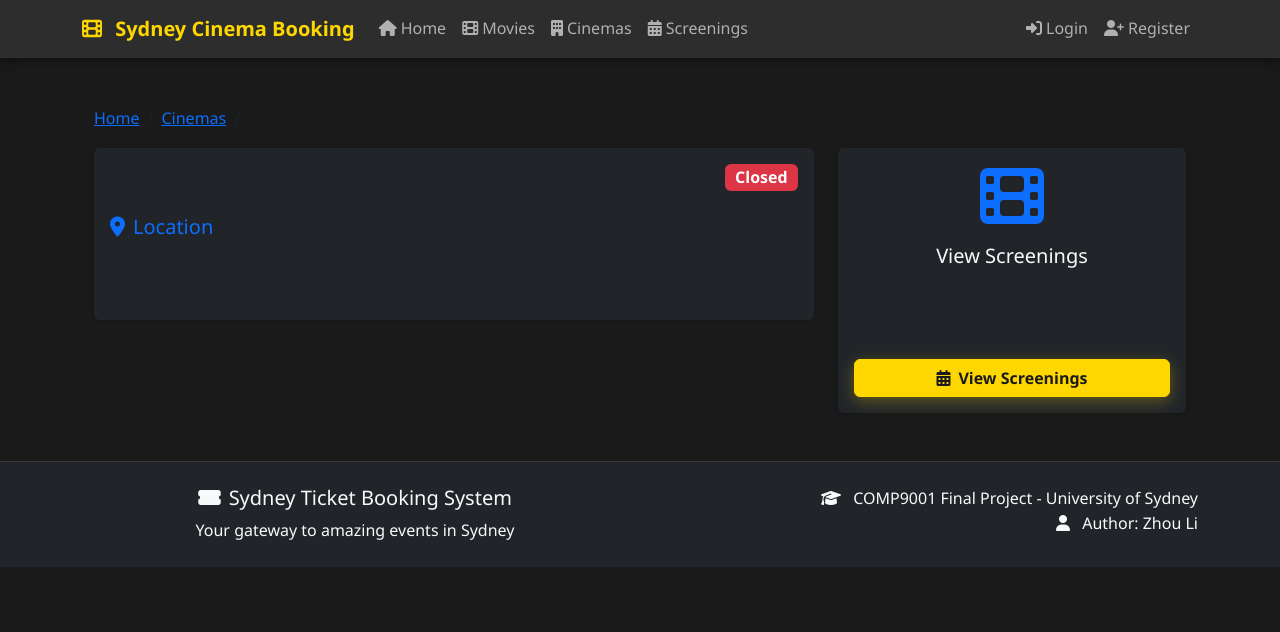
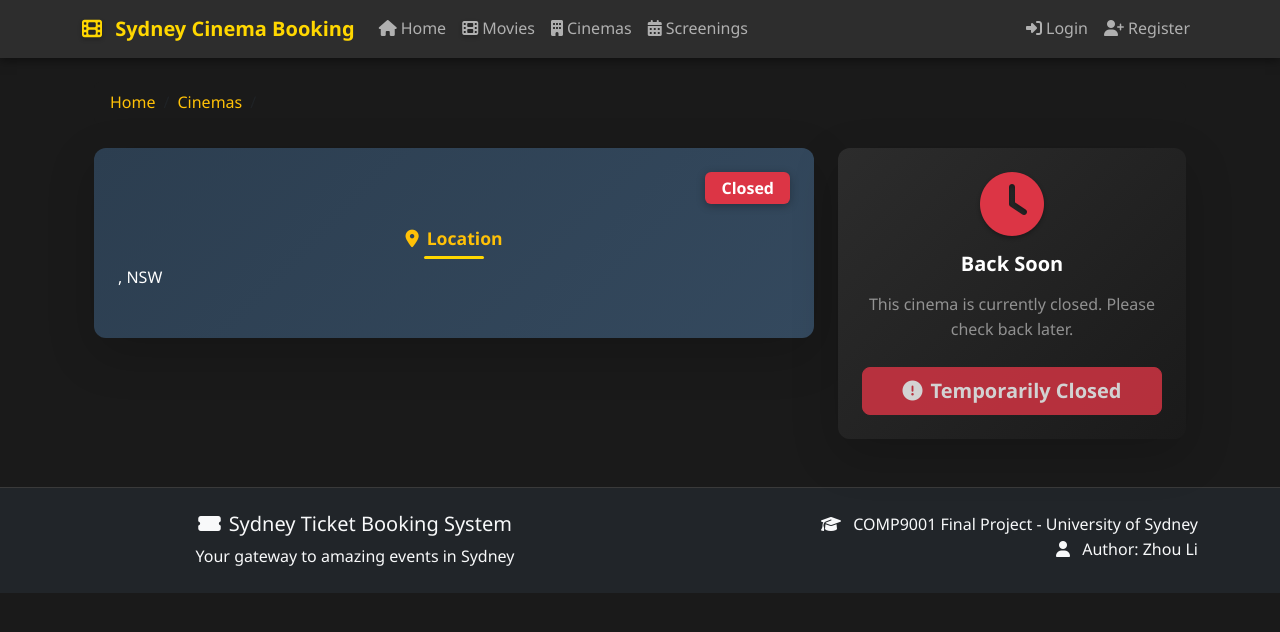
Before and after one commit to Sumile-leo/Sydney-Cinema-Booking-System, a Flask app: template web/templates/cinema_detail.html in a window 1280 px wide. Shown: the top 632 px of the page. Run offline with Flask 3, Linux system fonts and the light colour scheme; the template is opened without the code that fills it, so the values that code supplies are empty.

Commit message:
Enhance cinema detail page: improve styling and add conditional closed status display

```diff
--- a/web/templates/cinema_detail.html
+++ b/web/templates/cinema_detail.html
@@ -3,58 +3,59 @@
 {% block title %}{{ cinema.cinema_name }} - Cinema Details{% endblock %}
 
 {% block content %}
-<div class="container mt-5">
-    <nav aria-label="breadcrumb">
-        <ol class="breadcrumb">
-            <li class="breadcrumb-item"><a href="/">Home</a></li>
-            <li class="breadcrumb-item"><a href="/cinemas">Cinemas</a></li>
-            <li class="breadcrumb-item active">{{ cinema.cinema_name }}</li>
+<div class="container mt-4">
+    <nav aria-label="breadcrumb" class="mb-4">
+        <ol class="breadcrumb bg-dark rounded px-3 py-2">
+            <li class="breadcrumb-item"><a href="/" class="text-warning text-decoration-none">Home</a></li>
+            <li class="breadcrumb-item"><a href="/cinemas" class="text-warning text-decoration-none">Cinemas</a></li>
+            <li class="breadcrumb-item active text-white">{{ cinema.cinema_name }}</li>
         </ol>
     </nav>
 
     <div class="row">
         <div class="col-lg-8">
-            <div class="card bg-dark border-0 shadow-sm mb-4">
-                <div class="card-body">
+            <div class="cinema-detail-card">
+                <div class="card border-0 shadow-lg">
+                    <div class="card-body p-4">
                         <div class="d-flex justify-content-between align-items-start mb-4">
-                        <h1 class="text-light mb-0">{{ cinema.cinema_name }}</h1>
+                            <h1 class="text-white fw-bold mb-0" style="font-size: 2rem;">{{ cinema.cinema_name }}</h1>
                             {% if cinema.is_active %}
-                        <span class="badge bg-success fs-6">Open</span>
+                            <span class="badge bg-success px-3 py-2 fs-6">Open</span>
                             {% else %}
-                        <span class="badge bg-danger fs-6">Closed</span>
+                            <span class="badge bg-danger px-3 py-2 fs-6">Closed</span>
                             {% endif %}
                         </div>
 
-                    <div class="mb-4">
-                        <h5 class="text-primary mb-3">
-                            <i class="fas fa-map-marker-alt me-2"></i>Location
+                        <div class="info-section mb-4">
+                            <h5 class="section-title mb-3">
+                                <i class="fas fa-map-marker-alt me-2 text-warning"></i>Location
                             </h5>
-                        <p class="text-light mb-2">{{ cinema.address }}</p>
-                        <p class="text-muted mb-0">
+                            <p class="detail-text mb-2">{{ cinema.address }}</p>
+                            <p class="detail-text mb-0">
                                 {{ cinema.suburb }}, NSW {{ cinema.postcode }}
                             </p>
                         </div>
 
                         {% if cinema.phone %}
-                    <div class="mb-4">
-                        <h5 class="text-primary mb-3">
-                            <i class="fas fa-phone me-2"></i>Contact
+                        <div class="info-section mb-4">
+                            <h5 class="section-title mb-3">
+                                <i class="fas fa-phone me-2 text-warning"></i>Contact
                             </h5>
-                        <p class="text-light">{{ cinema.phone }}</p>
+                            <p class="detail-text mb-2">{{ cinema.phone }}</p>
                             {% if cinema.email %}
-                        <p class="text-light">{{ cinema.email }}</p>
+                            <p class="detail-text mb-0">{{ cinema.email }}</p>
                             {% endif %}
                         </div>
                         {% endif %}
 
                         {% if cinema.facilities %}
-                    <div class="mb-4">
-                        <h5 class="text-primary mb-3">
-                            <i class="fas fa-star me-2"></i>Facilities
+                        <div class="info-section mb-4">
+                            <h5 class="section-title mb-3">
+                                <i class="fas fa-star me-2 text-warning"></i>Facilities
                             </h5>
                             <div class="d-flex flex-wrap gap-2">
                                 {% for facility in cinema.facilities.split(', ') %}
-                            <span class="badge bg-secondary">{{ facility }}</span>
+                                <span class="badge bg-warning text-dark px-3 py-2">{{ facility }}</span>
                                 {% endfor %}
                             </div>
                         </div>
@@ -62,19 +63,115 @@
                     </div>
                 </div>
             </div>
+        </div>
 
         <div class="col-lg-4">
-            <div class="card bg-dark border-0 shadow-sm position-sticky" style="top: 20px;">
-                <div class="card-body text-center">
-                    <i class="fas fa-film fa-4x text-primary mb-3"></i>
-                    <h5 class="text-light mb-3">View Screenings</h5>
-                    <p class="text-muted mb-4">Check available movie screenings at this cinema</p>
-                    <a href="/screenings?cinema={{ cinema.cinema_id }}" class="btn btn-primary w-100">
+            <div class="action-card {% if cinema.is_active %}active-card{% else %}closed-card{% endif %}">
+                <div class="card border-0 shadow-lg">
+                    <div class="card-body text-center p-4">
+                        {% if cinema.is_active %}
+                        <i class="fas fa-film fa-4x text-warning mb-3"></i>
+                        <h5 class="text-white mb-3 fw-bold">View Screenings</h5>
+                        <p class="text-white-50 mb-4">Check available movie screenings at this cinema</p>
+                        <a href="/screenings?cinema={{ cinema.cinema_id }}" class="btn btn-warning btn-lg w-100 fw-bold">
                             <i class="fas fa-calendar-alt me-2"></i>View Screenings
                         </a>
+                        {% else %}
+                        <i class="fas fa-clock fa-4x text-danger mb-3"></i>
+                        <h5 class="text-white mb-3 fw-bold">Back Soon</h5>
+                        <p class="text-white-50 mb-4">This cinema is currently closed. Please check back later.</p>
+                        <button class="btn btn-danger btn-lg w-100 fw-bold" disabled>
+                            <i class="fas fa-exclamation-circle me-2"></i>Temporarily Closed
+                        </button>
+                        {% endif %}
                     </div>
                 </div>
             </div>
         </div>
     </div>
+</div>
+
+<style>
+.cinema-detail-card {
+    transition: transform 0.3s ease;
+}
+
+.cinema-detail-card:hover {
+    transform: translateY(-5px);
+}
+
+.cinema-detail-card .card {
+    background: linear-gradient(135deg, #2c3e50 0%, #34495e 100%) !important;
+}
+
+.action-card.active-card .card {
+    background: linear-gradient(135deg, #1e3c72 0%, #2a5298 100%) !important;
+}
+
+.action-card.closed-card .card {
+    background: linear-gradient(135deg, #2c2c2c 0%, #1a1a1a 100%) !important;
+}
+
+h1 {
+    text-shadow: 2px 2px 4px rgba(0, 0, 0, 0.5);
+    color: #ffffff !important;
+}
+
+.section-title {
+    color: #ffc107 !important;
+    font-size: 1.1rem;
+    font-weight: 600;
+}
+
+.detail-text {
+    color: #ffffff !important;
+    font-size: 1rem;
+    font-weight: 500;
+}
+
+.badge.bg-success, .badge.bg-danger {
+    font-weight: 600;
+    box-shadow: 0 2px 8px rgba(0, 0, 0, 0.3);
+}
+
+.badge.bg-warning {
+    font-weight: 600;
+    box-shadow: 0 2px 4px rgba(255, 193, 7, 0.3);
+}
+
+.btn-warning {
+    background-color: #ffc107 !important;
+    border: none;
+    color: #000 !important;
+    box-shadow: 0 4px 12px rgba(255, 193, 7, 0.4);
+    transition: all 0.3s ease;
+}
+
+.btn-warning:hover {
+    background-color: #ffb300 !important;
+    transform: scale(1.02);
+    box-shadow: 0 6px 16px rgba(255, 193, 7, 0.6);
+}
+
+.btn-danger:disabled {
+    opacity: 0.8;
+    cursor: not-allowed;
+}
+
+.breadcrumb {
+    background-color: #1a1a1a !important;
+}
+
+.breadcrumb-item a:hover {
+    color: #ffb300 !important;
+}
+
+.card {
+    border-radius: 12px !important;
+}
+
+i.fa-film, i.fa-clock {
+    text-shadow: 0 2px 4px rgba(0, 0, 0, 0.3);
+}
+</style>
 {% endblock %}
```
Lines whose indentation alone changed are shown as unchanged.
